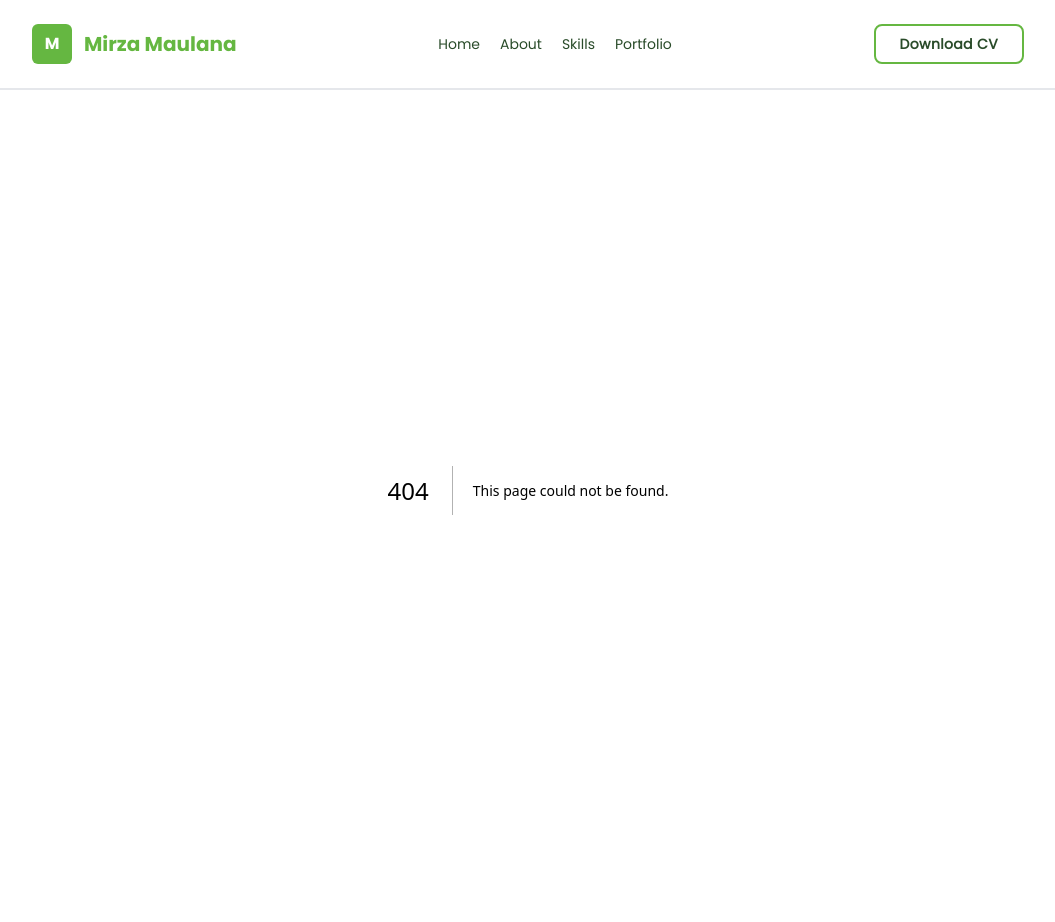
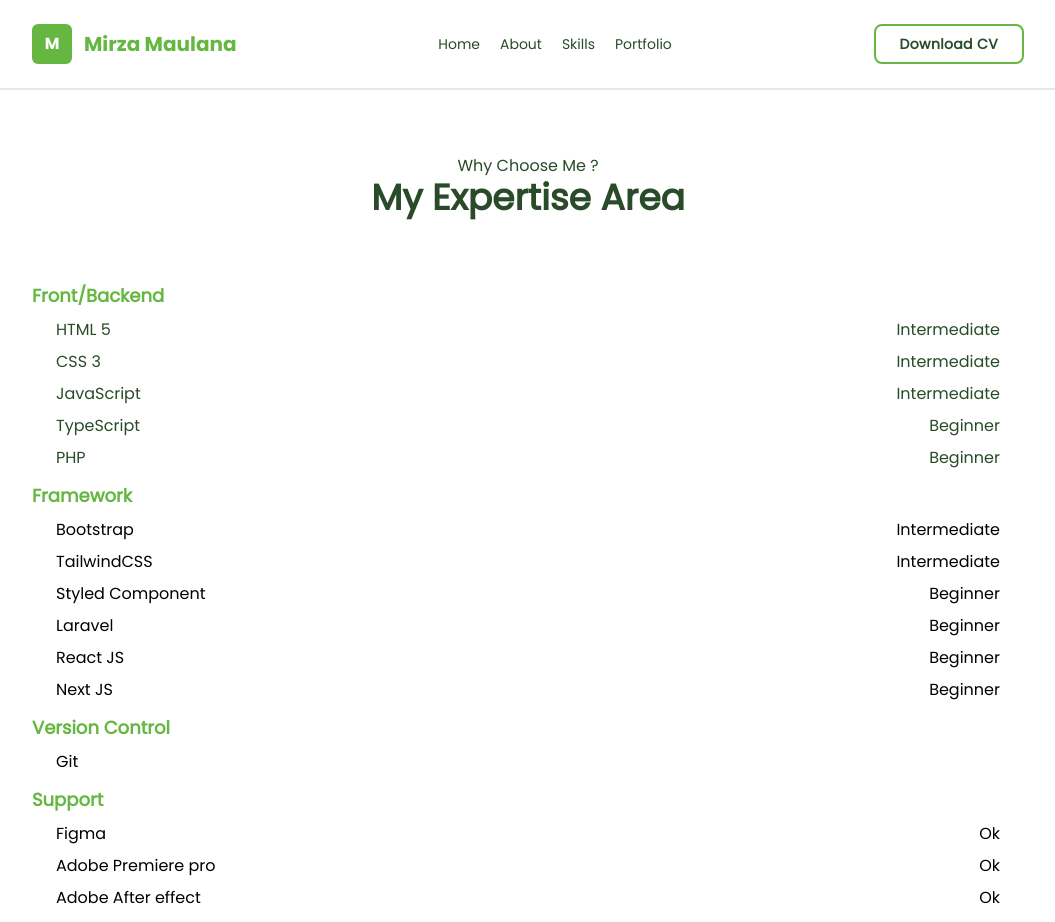
Before and after one commit to MirzaMaulana/Personal-Website, a Next.js app: page /skills in a window 1280 px wide. Before the commit this address had no page. Shown: the whole page, without its empty margins (112-1167 px from the left). Before the commit the page ends 890 px from the top, so only its background shows below. Built offline with nearby package versions, Linux system fonts and the light colour scheme.

Commit message:
feat: create skills page

```diff
--- /dev/null
+++ b/app/skills/page.tsx
@@ -0,0 +1,88 @@
+import PaddingContainer from "@/components/common/PaddingContainer/PaddingContainer";
+import React from "react";
+
+type Props = {};
+
+export default function page({}: Props) {
+  return (
+    <PaddingContainer>
+      <section className="font-poppins text-center my-16 text-forest-green">
+        <p className="text-md">Why Choose Me ?</p>
+        <h1 className="text-4xl font-bold">My Expertise Area</h1>
+      </section>
+      <section className="md:max-w-6xl md:m-auto">
+        <ul className="font-poppins list-decimal text-forest-green">
+          <p className="font-bold text-moss-green text-lg">Front/Backend</p>
+          <li className="mx-6 my-2 flex justify-between">
+            <p>HTML 5</p>
+            <p>Intermediate</p>
+          </li>
+          <li className="mx-6 my-2 flex justify-between">
+            <p>CSS 3</p>
+            <p>Intermediate</p>
+          </li>
+          <li className="mx-6 flex my-2 justify-between">
+            <p>JavaScript</p>
+            <p>Intermediate</p>
+          </li>
+          <li className="mx-6 flex my-2 justify-between">
+            <p>TypeScript</p>
+            <p>Beginner</p>
+          </li>
+          <li className="mx-6 flex my-2 justify-between">
+            <p>PHP</p>
+            <p>Beginner</p>
+          </li>
+        </ul>
+        <ul className="font-poppins list-decimal my-3">
+          <p className="font-bold text-moss-green text-lg">Framework</p>
+          <li className="mx-6 my-2 flex justify-between">
+            <p>Bootstrap</p>
+            <p>Intermediate</p>
+          </li>
+          <li className="mx-6 my-2 flex justify-between">
+            <p>TailwindCSS</p>
+            <p>Intermediate</p>
+          </li>
+          <li className="mx-6 my-2 flex justify-between">
+            <p>Styled Component</p>
+            <p>Beginner</p>
+          </li>
+          <li className="mx-6 flex my-2 justify-between">
+            <p>Laravel</p>
+            <p>Beginner</p>
+          </li>
+          <li className="mx-6 flex my-2 justify-between">
+            <p>React JS</p>
+            <p>Beginner</p>
+          </li>
+          <li className="mx-6 flex my-2 justify-between">
+            <p>Next JS</p>
+            <p>Beginner</p>
+          </li>
+        </ul>
+        <ul className="font-poppins list-decimal my-3">
+          <p className="font-bold text-moss-green text-lg">Version Control</p>
+          <li className="mx-6 my-2 flex justify-between">
+            <p>Git</p>
+          </li>
+        </ul>
+        <ul className="font-poppins list-decimal my-3">
+          <p className="font-bold text-moss-green text-lg">Support</p>
+          <li className="mx-6 my-2 flex justify-between">
+            <p>Figma</p>
+            <p>Ok</p>
+          </li>
+          <li className="mx-6 my-2 flex justify-between">
+            <p>Adobe Premiere pro</p>
+            <p>Ok</p>
+          </li>
+          <li className="mx-6 flex my-2 justify-between">
+            <p>Adobe After effect</p>
+            <p>Ok</p>
+          </li>
+        </ul>
+      </section>
+    </PaddingContainer>
+  );
+}
--- a/components/HeaderHome/HeaderHome.tsx
+++ b/components/HeaderHome/HeaderHome.tsx
@@ -6,7 +6,7 @@ import Button from "../common/Button/Button";
 export default function HeaderHome() {
   return (
     <PaddingContainer>
-      <section className="mt-20 font-poppins">
+      <section className="mt-28 font-poppins">
         <p className="text-forest-green font-poppins font-medium tracking-wider">
           Hi, Welcome I&apos;m
         </p>
```
